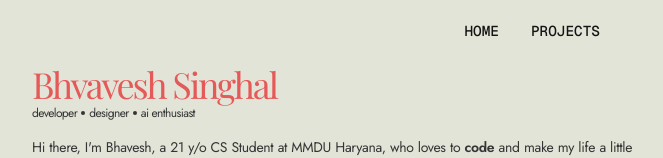
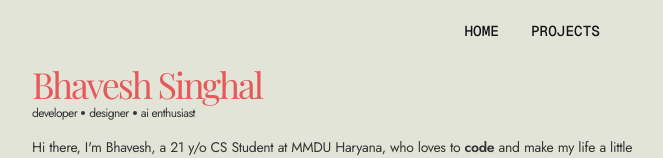
Before and after one commit to bhaveshsinghal95182/portfolio, a Next.js app: page / in a window 1280 px wide. Shown: the top 158 px of the page, without its empty margins (308-971 px from the left). Built offline with nearby package versions, Linux system fonts and the light colour scheme; a web font is replaced by a local one.

Commit message:
Fix typo

```diff
--- a/src/app/page.tsx
+++ b/src/app/page.tsx
@@ -7,7 +7,7 @@ export default function Home() {
   return (
     <div>
       <h1 className="tracking-[-0.06em] text-primary font-playfair text-4xl">
-        Bhvavesh Singhal
+        Bhavesh Singhal
       </h1>
       <div className="flex items-center gap-1">
         <div className="text-muted-black font-jost tracking-tighter text-[12px]">
```
